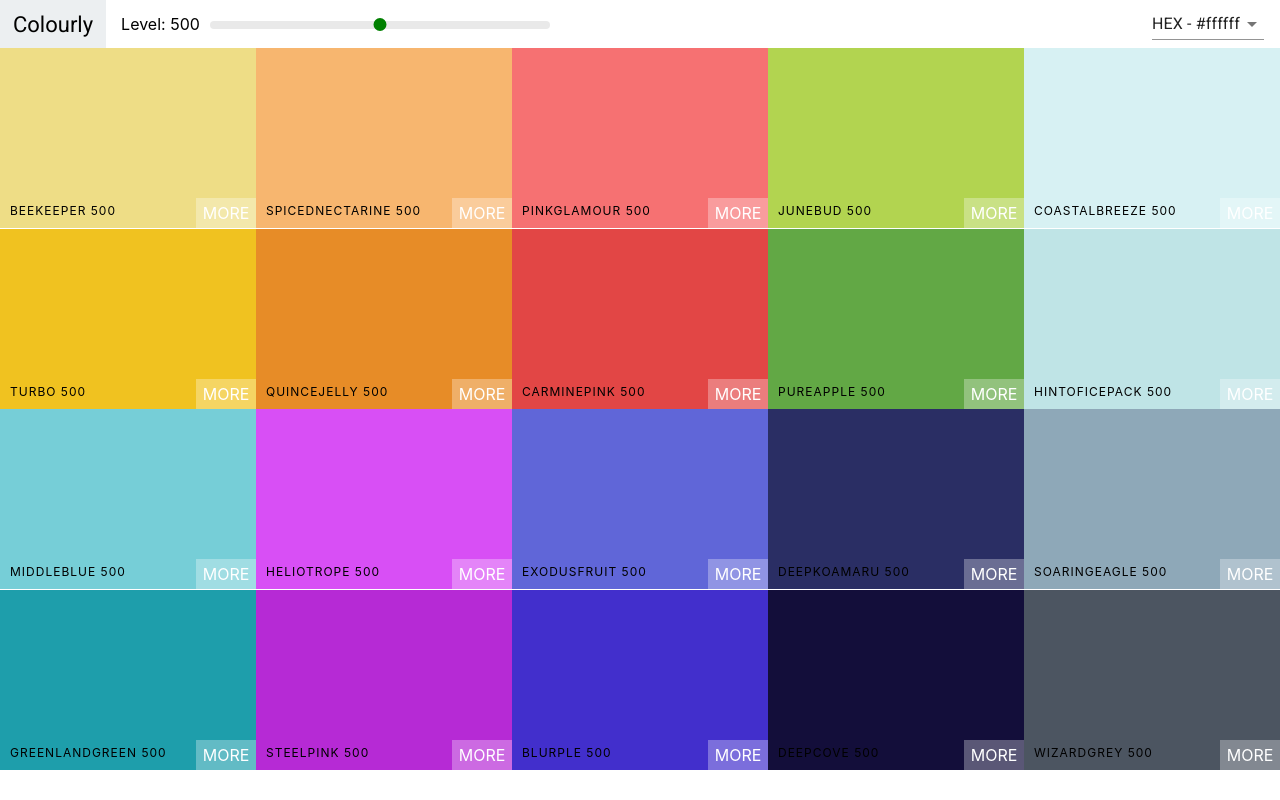
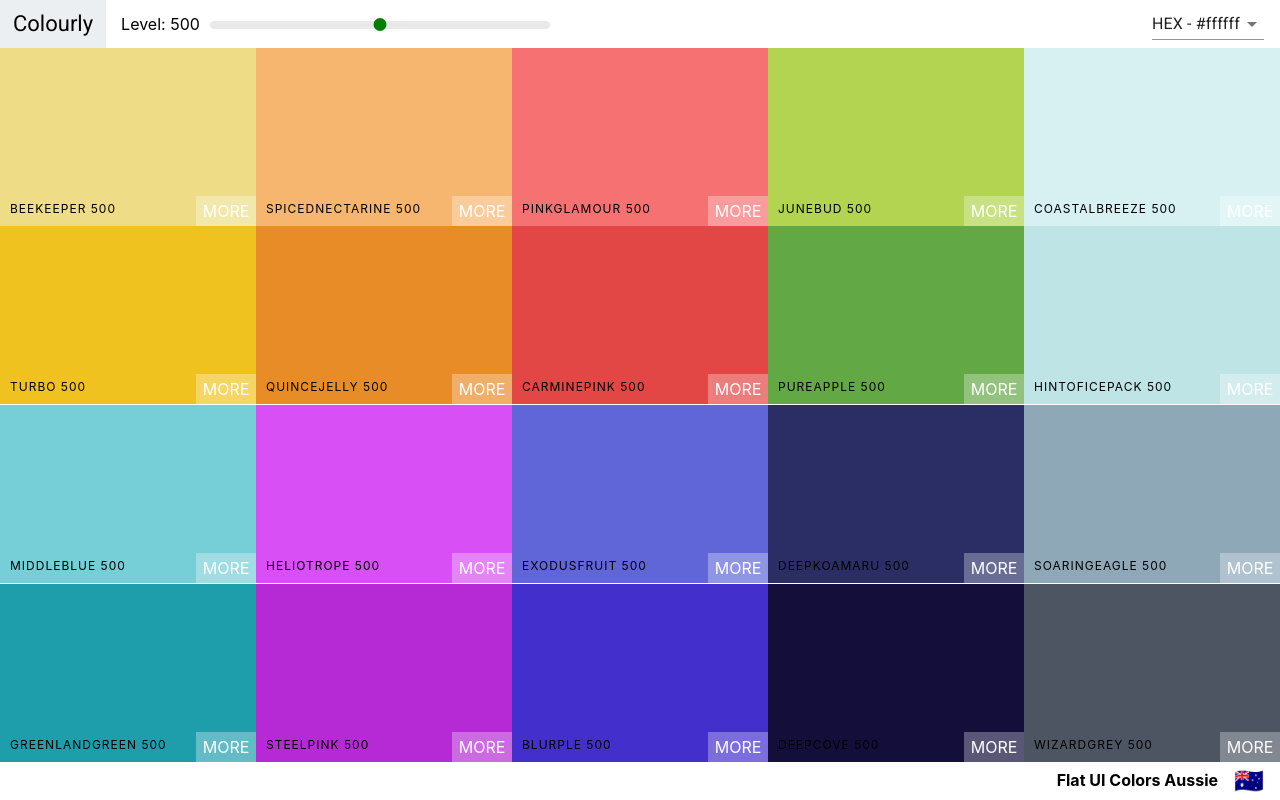
Before and after one commit to KaushikShivam/Colourly, a React (Create React App) app in the folder client/: page / in a window 1280 px wide. Built offline with nearby package versions, Linux system fonts and the light colour scheme; the HTML template or start-up script is replaced by a standard one.

Commit message:
Add Palette footer

```diff
--- a/client/src/components/Palette.css
+++ b/client/src/components/Palette.css
@@ -1,8 +1,24 @@
 .Palette {
   height: 100vh;
+  display: flex;
+  flex-direction: column;
   overflow: hidden;
 }
 
 .Palette-colors {
   height: 90%;
 }
+
+.Palette-footer {
+  height: 5vh;
+  background-color: white;
+  display: flex;
+  justify-content: flex-end;
+  align-items: center;
+  font-weight: bold;
+}
+
+.emoji {
+  font-size: 1.5rem;
+  margin: 0 1rem;
+}
--- a/client/src/components/Palette.jsx
+++ b/client/src/components/Palette.jsx
@@ -3,12 +3,12 @@ import ColorBox from './ColorBox';
 import Navbar from './Navbar';
 import './Palette.css';
 
-const Palette = ({ palette: { colors } }) => {
+const Palette = ({ palette: { colors, paletteName, emoji } }) => {
   const [level, setLevel] = useState(500);
   const [format, setFormat] = useState('hex');
 
   const colorBoxes = colors[level].map(color => (
-    <ColorBox background={color[format]} name={color.name} />
+    <ColorBox background={color[format]} name={color.name} key={color.id} />
   ));
 
   const changeLevel = level => setLevel(level);
@@ -23,7 +23,11 @@ const Palette = ({ palette: { colors } }) => {
         handleChange={changeFormat}
       />
       <div className="Palette-colors">{colorBoxes}</div>
-      {/* footer */}
+      <footer className="Palette-footer">
+        {/* TODO: Add User Link Here */}
+        {paletteName}
+        <span className="emoji">{emoji}</span>
+      </footer>
     </div>
   );
 };
```
